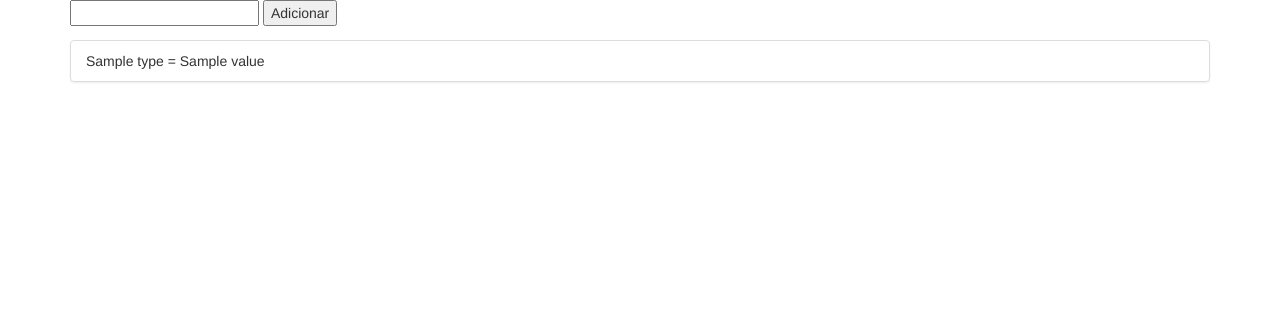
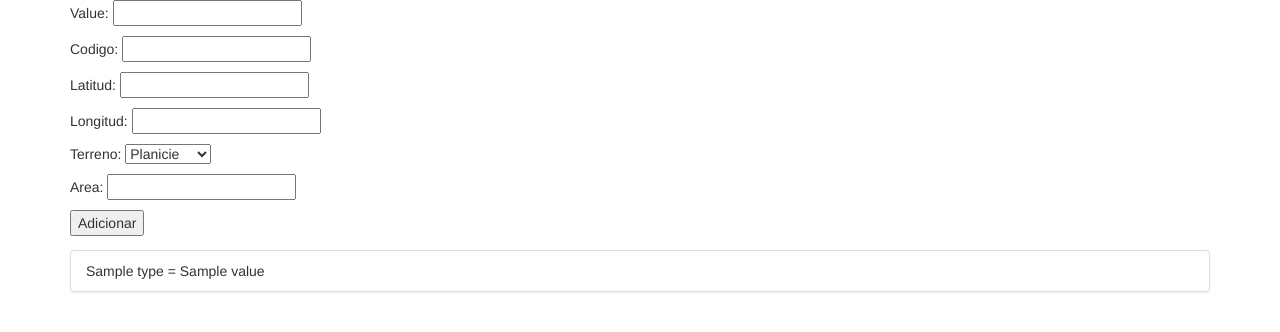
Before and after one commit to eafit-201620030010/taller2, a Django app: page / in a window 1280 px wide. Shown: the top 332 px of the page. Run offline with Django 3.2, Linux system fonts and the light colour scheme; tables that the repository leaves empty hold one stand-in row (values such as "Sample post"); a database or web service that is not in the repository returns one stand-in record (values such as "Sample title"); data that the repository does not hold is empty; some libraries are stand-ins or nearby versions.

Commit message:
Agregando formulario de mi tabla predio

```diff
--- a/measure/templates/measure/measure.html
+++ b/measure/templates/measure/measure.html
@@ -2,7 +2,20 @@
 {% block content %}
 <div class="container">
   <form method="get">
-    <input type="number" name="value">
+    <p>Value: <input type="number" name="value"></p>
+    <p>Codigo: <input type="number" name="codigo"></p>
+    <p>Latitud: <input type="number" name="latitud"></p>
+    <p>Longitud: <input type="number" name="longitud"></p>
+    <p>Terreno:
+      <select name="terreno">
+        <option>Planicie</option>
+        <option>Ladera</option>
+        <option>Cenagoso</option>
+        <option>Desértico</option>
+      </select>
+    </p>
+    <p>Area: <input type="number" name="area" min="1"></p>
+
     <button type="submit">Adicionar</button>
   </form>
   {% for measure in measures %}
```
